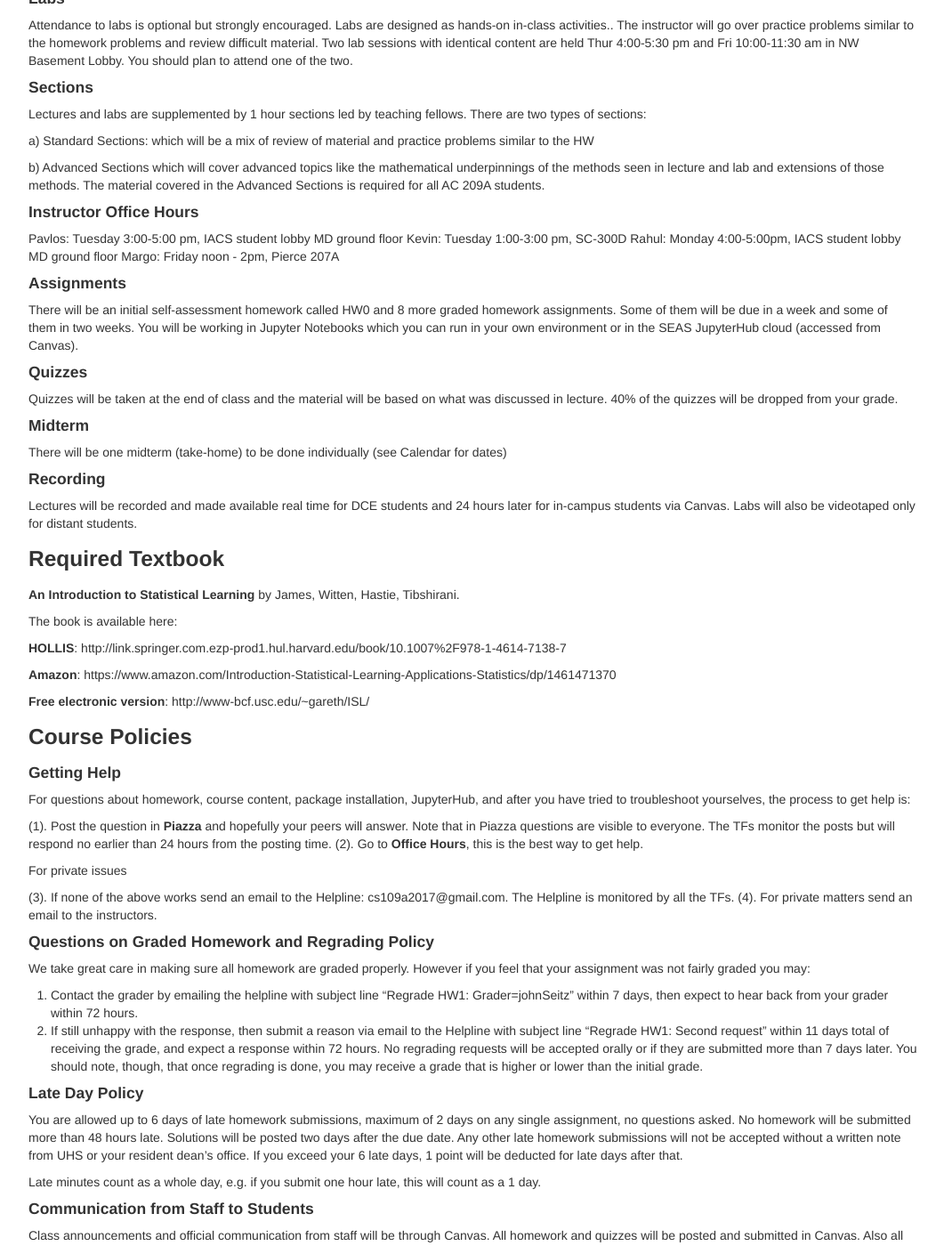
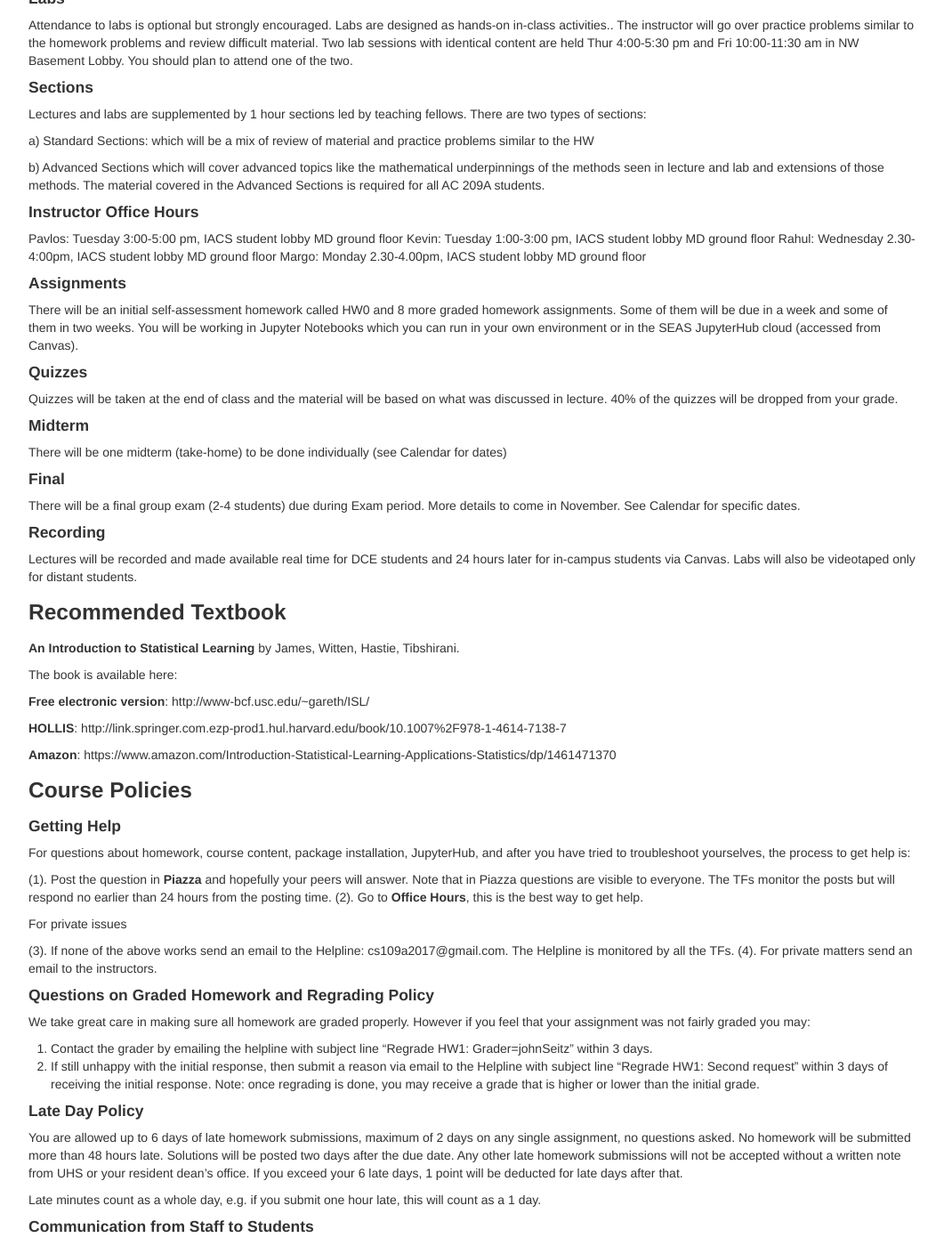
Before and after one commit to cs109/a-2017, a Jekyll site: the page built from pages/syllabus.md, in a window 1280 px wide and 1400 px high, scrolled down 719 px. Shown: the whole window at 89% size, without its empty margins (108-1169 px from the left). Built offline with Jekyll 4.4.1, drawn with Linux system fonts in a browser that asks for light colours; some of the changed text lies outside the part shown.

Commit message:
Update syllabus.md
Added Kevin's changes

```diff
--- a/pages/syllabus.md
+++ b/pages/syllabus.md
@@ -43,9 +43,9 @@ b) Advanced Sections which will cover advanced topics like the mathematical unde
 #### Instructor Office Hours
 
 Pavlos: Tuesday 3:00-5:00 pm, IACS student lobby MD ground floor
-Kevin: Tuesday 1:00-3:00 pm, SC-300D
-Rahul: Monday 4:00-5:00pm, IACS student lobby MD ground floor
-Margo: Friday noon - 2pm, Pierce 207A
+Kevin: Tuesday 1:00-3:00 pm, IACS student lobby MD ground floor
+Rahul: Wednesday 2.30-4:00pm, IACS student lobby MD ground floor
+Margo: Monday 2.30-4.00pm, IACS student lobby MD ground floor
 
 #### Assignments
 There will be an initial self-assessment homework called HW0 and 8 more graded homework assignments. Some of them will be due in a week and some of them in two weeks. You will be working in Jupyter Notebooks which you can run in your own environment or in the SEAS JupyterHub cloud (accessed from Canvas).
@@ -59,22 +59,27 @@ Quizzes will be taken at the end of class and the material will be based on what
 
 There will be one midterm (take-home) to be done individually (see Calendar for dates)
 
+#### Final
+
+There will be a final group exam (2-4 students) due during Exam period.  More details to come in November.
+See Calendar for specific dates.
+
 #### Recording
 
 Lectures will be recorded and made available real time for DCE students and 24 hours later for in-campus students via Canvas.
 Labs will also be videotaped only for distant students.
 
-### Required Textbook
+### Recommended Textbook
 
 **An Introduction to Statistical Learning** by James, Witten, Hastie, Tibshirani.
 
 The book is available here:
 
+**Free electronic version**: http://www-bcf.usc.edu/~gareth/ISL/
+
 **HOLLIS**: http://link.springer.com.ezp-prod1.hul.harvard.edu/book/10.1007%2F978-1-4614-7138-7
 
 **Amazon**: https://www.amazon.com/Introduction-Statistical-Learning-Applications-Statistics/dp/1461471370
-
-**Free electronic version**: http://www-bcf.usc.edu/~gareth/ISL/
 
 ### Course Policies
 
@@ -94,8 +99,8 @@ For private issues
 
 We take great care in making sure all homework are graded properly. However if you feel that your assignment was not fairly graded you may:
 
-1. Contact the grader by emailing the helpline with subject line "Regrade HW1: Grader=johnSeitz"  within 7 days, then expect to hear back from your grader within 72 hours.
-2. If still unhappy with the response, then submit a reason via email to the Helpline with subject line "Regrade HW1: Second request" within 11 days total of receiving the grade, and expect a response within 72 hours. No regrading requests will be accepted orally or if they are submitted more than 7 days later. You should note, though, that once regrading is done, you may receive a grade that is higher or lower than the initial grade.
+1. Contact the grader by emailing the helpline with subject line “Regrade HW1: Grader=johnSeitz”  within 3 days.
+2. If still unhappy with the initial response, then submit a reason via email to the Helpline with subject line “Regrade HW1: Second request” within 3 days of receiving the initial response.  Note: once regrading is done, you may receive a grade that is higher or lower than the initial grade.
 
 #### Late Day Policy
 
```
Also changed, not shown: other parts of pages/syllabus.md (+1 -1 lines).
